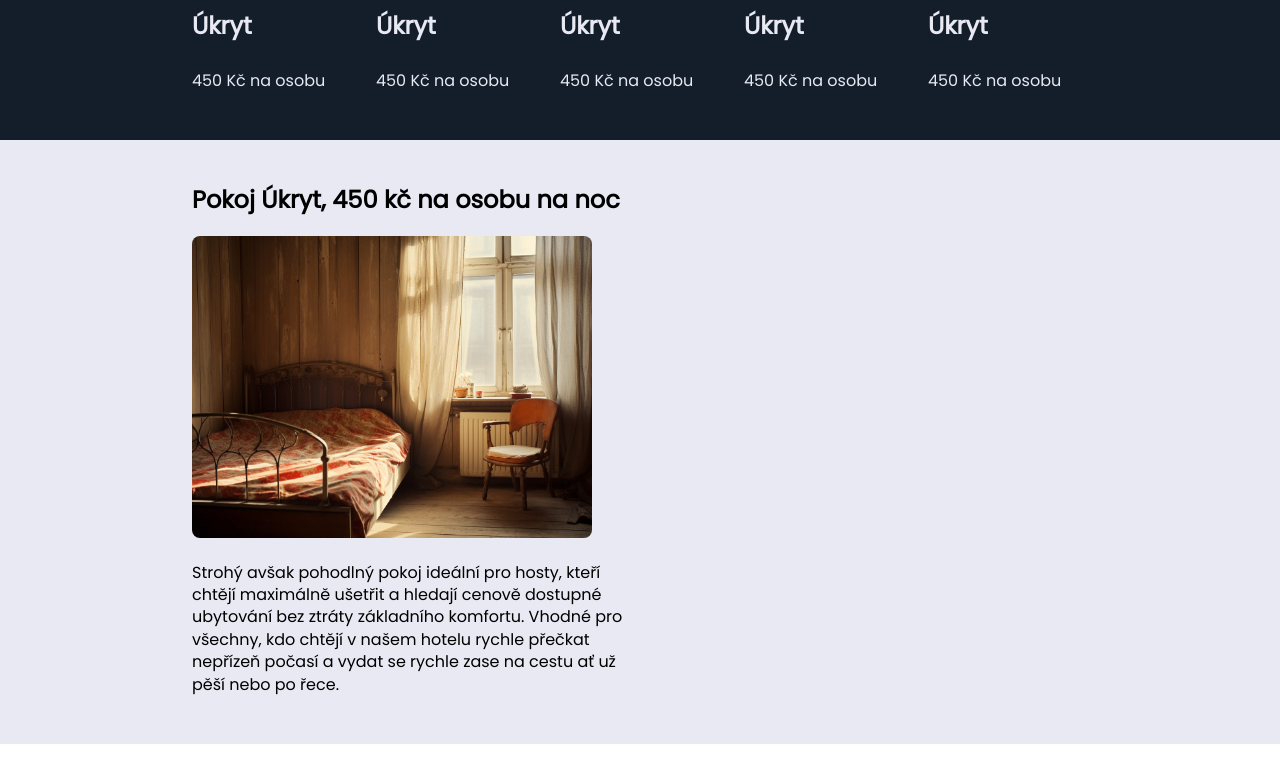
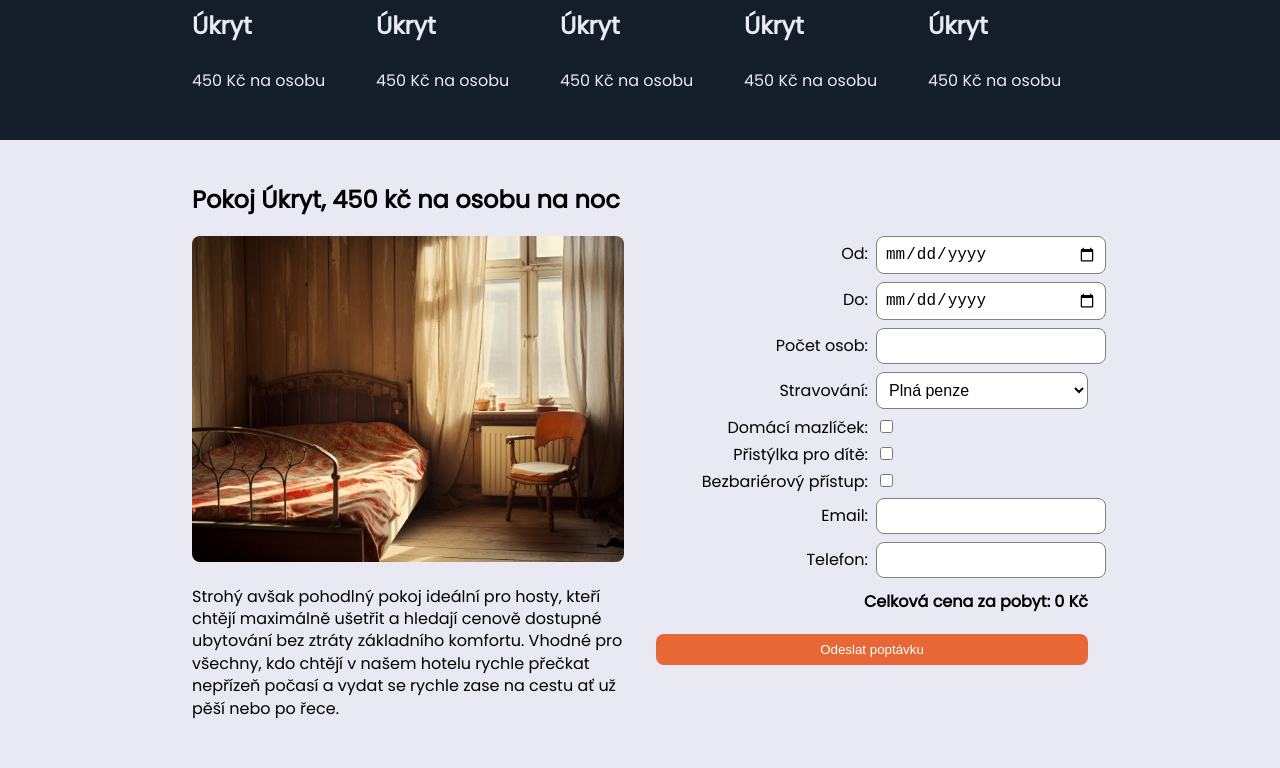
Before and after one commit to taterovapavla/hotel-vydra, a React (Vite) app: page / in a window 1280 px wide. Shown: the part 1081-1849 px from the top of the page. Before the commit the page ends 1825 px from the top, so only its background shows below. Built offline with nearby package versions, Linux system fonts and the light colour scheme; a web font is replaced by a local one.

Commit message:
Form component - adding content + styling, finishing Reservation component

```diff
--- a/src/components/Form/form.css
+++ b/src/components/Form/form.css
@@ -0,0 +1,51 @@
+form {
+display: flex;
+flex-direction: column;
+align-items: flex-end;
+width: 100%;
+}
+
+.form__fields {
+  width: 100%;
+  display: grid;
+  grid-template-columns: 1fr 1fr;
+  align-items: baseline;
+  gap: 0.5rem;
+  margin-top: 3rem;
+}
+
+.field__label {
+  justify-self: flex-end;
+}
+
+.field__input {
+  justify-self: flex-start;
+}
+
+input[type="text"],
+input[type="number"],
+input[type="date"],
+input[type="email"],
+input[type="tel"],
+select {
+  font-size: 1rem;
+  background-color: white;
+  padding: 0.5rem;
+  border-radius: 0.5rem;
+  border: 1px solid grey;
+  width: 100%;
+}
+
+.form__price {
+  margin: 1rem 0rem;
+}
+
+.form__button {
+  width: 100%;
+  background-color: #e76836;
+  color: white;
+  border: none;
+  padding: 0.5rem;
+  margin: 0.5rem 0rem;
+  border-radius: 0.5rem;
+}
--- a/src/components/Form/form.jsx
+++ b/src/components/Form/form.jsx
@@ -2,8 +2,41 @@ import './form.css'
 
 export const Form = () => {
   return (
-    <form action="">
+    <form>
+      <div className='form__fields'>
+        <label className='field__label' htmlFor="od">Od: </label>
+        <input className='field__input' id='od' type="date" />
 
+        <label className='field__label' htmlFor="do">Do: </label>
+        <input className='field__input' id='do' type="date" />
+
+        <label className='field__label' htmlFor="pocet-osob">Počet osob: </label>
+        <input className='field__input' id='pocet-osob' type="number" />
+
+        <label className='field__label' htmlFor="stravovani">Stravování: </label>
+        <select className='field__input' id="stravovani">
+          <option value="plna-penze">Plná penze</option>
+          <option value="polopenze">Polopenze</option>
+          <option value="vlastni">Vlastní</option>
+        </select>
+
+        <label className='field__label' htmlFor="">Domácí mazlíček: </label>
+        <input className='field__input' type="checkbox" id="mazlicci" />
+
+        <label className='field__label' htmlFor="">Přistýlka pro dítě: </label>
+        <input className='field__input' type="checkbox" id="pristylka" />
+
+        <label className='field__label' htmlFor="">Bezbariérový přístup: </label>
+        <input className='field__input' type="checkbox" id="bezbarierove" />
+
+        <label className='field__label' htmlFor="">Email: </label>
+        <input className='field__input' type="email" id="email" />
+
+        <label className='field__label' htmlFor="">Telefon: </label>
+        <input className='field__input' type="tel" id="tel" />
+      </div>
+      <h4 className='form__price'>Celková cena za pobyt: 0 Kč</h4>
+      <button className='form__button'>Odeslat poptávku</button>
     </form>
   )
 }
--- a/src/components/Reservation/reservation.css
+++ b/src/components/Reservation/reservation.css
@@ -11,4 +11,5 @@
   width: 70vw;
   display: grid;
   grid-template-columns: 1fr 1fr;
+  gap: 2rem;
 }
--- a/src/components/RoomDetail/RoomDetail.css
+++ b/src/components/RoomDetail/RoomDetail.css
@@ -4,7 +4,7 @@
 }
 
 .room-detail__image {
-  width: 25rem;
+  width: 100%;
   margin: 1.5rem 0rem;
   border-radius: 0.5rem;
 }
--- a/src/styles/global.css
+++ b/src/styles/global.css
@@ -2,6 +2,7 @@
 
 body {
   font-family: 'Poppins', sans-serif;
+  font-size: 1rem;
 }
 
 p {
```
